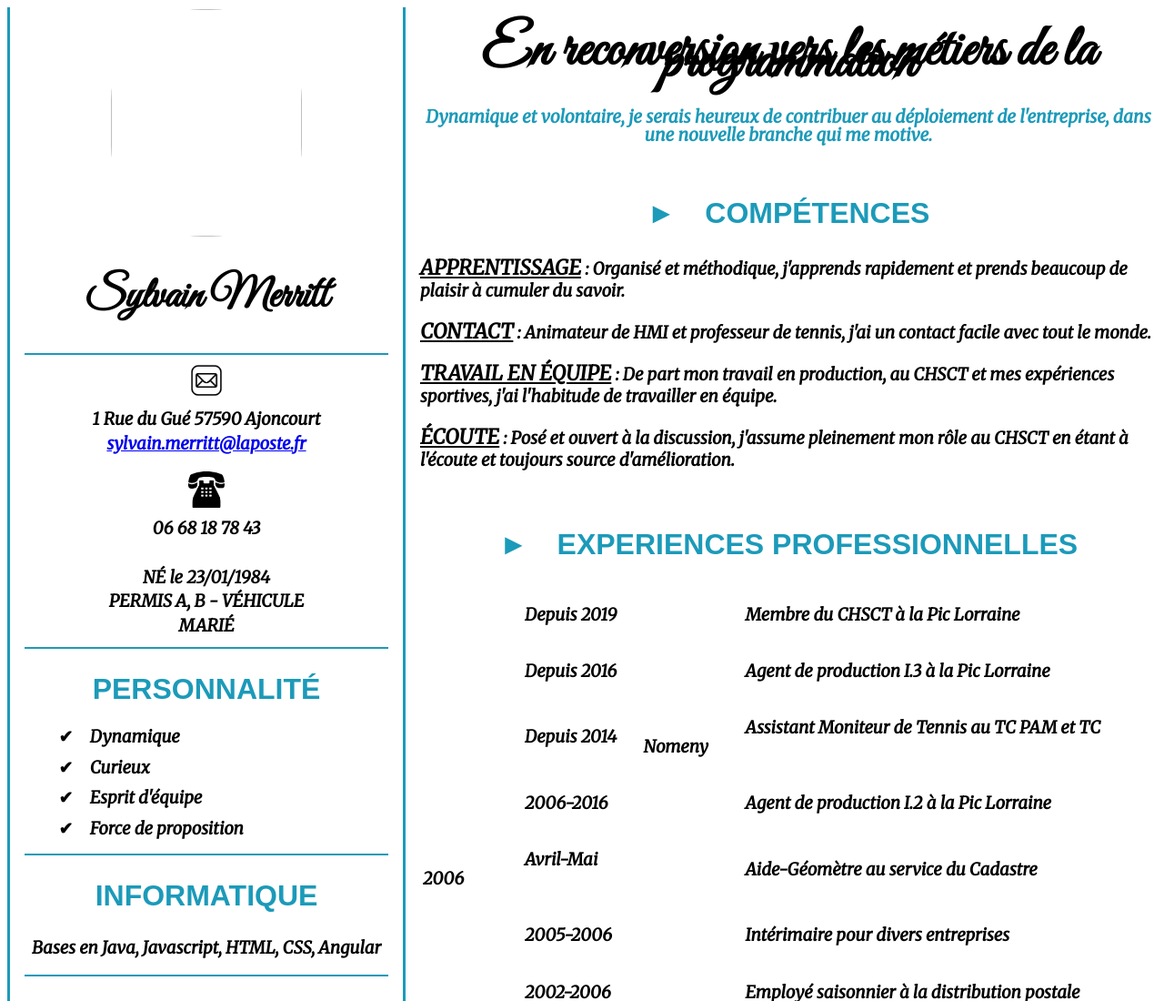
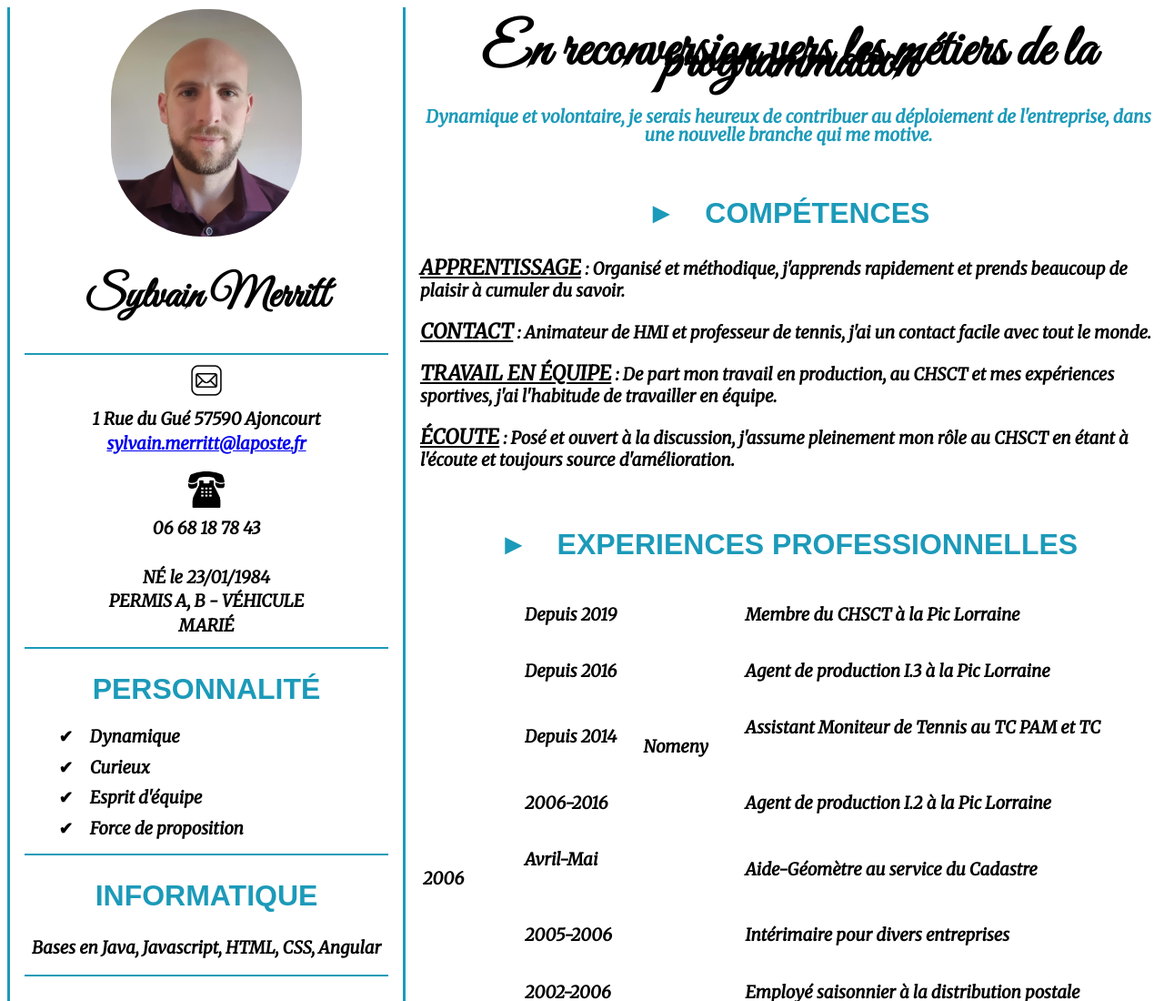
Before and after one commit to SylvainTama/cvsm, a plain HTML site: page index.html in a window 1280 px wide. Shown: the top 1100 px of the page at 91% size. Drawn offline with Linux system fonts and the light colour scheme; files whose address does not match are found by name; a web font is replaced by a local one.

Commit message:
Update index.html

```diff
--- a/index.html
+++ b/index.html
@@ -12,7 +12,7 @@
 	<div id="main">
 	  <div id="gauche">
 		<div id="photo">
-			<img class="photo" src="image/photosm2.jpg">
+			<img class="photo" src="cvsm/photosm2.jpg">
 			<h1> Sylvain Merritt</h1>
 			<hr class="ligne">
 		</div>
```
